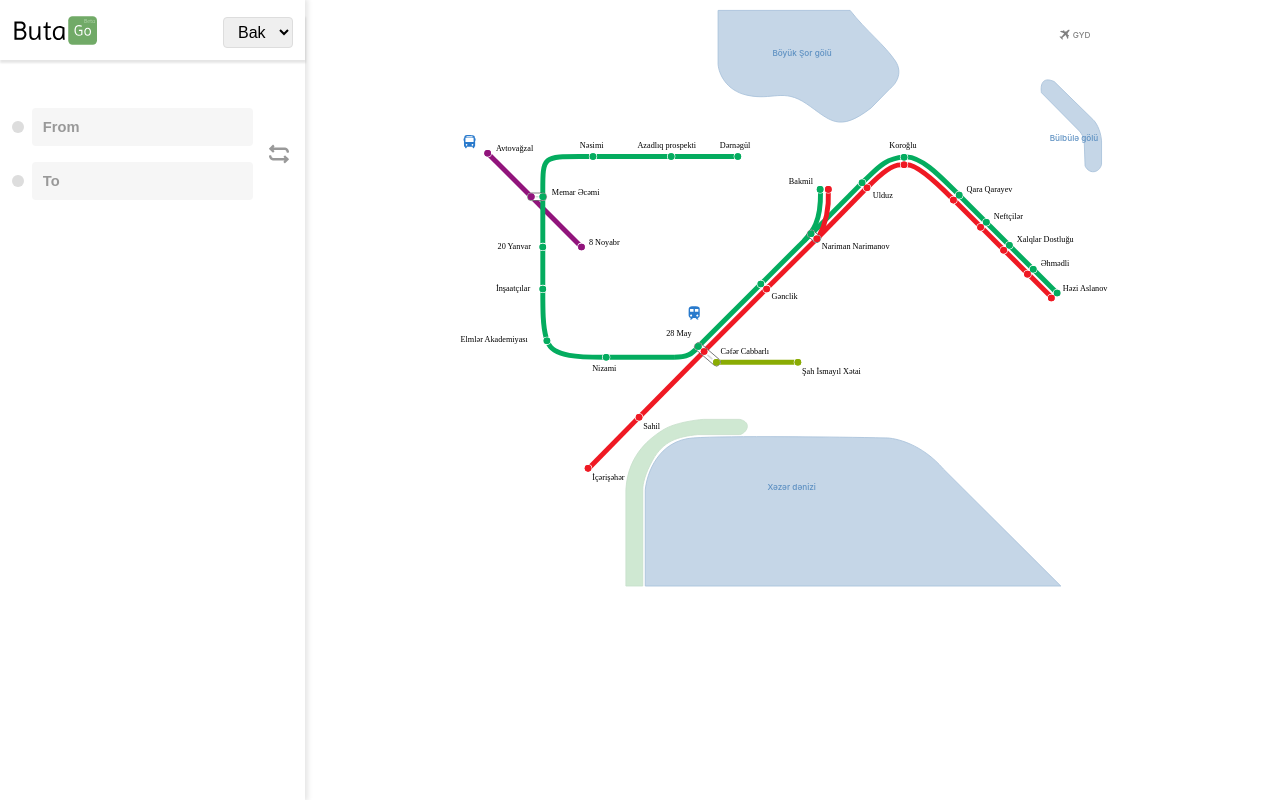
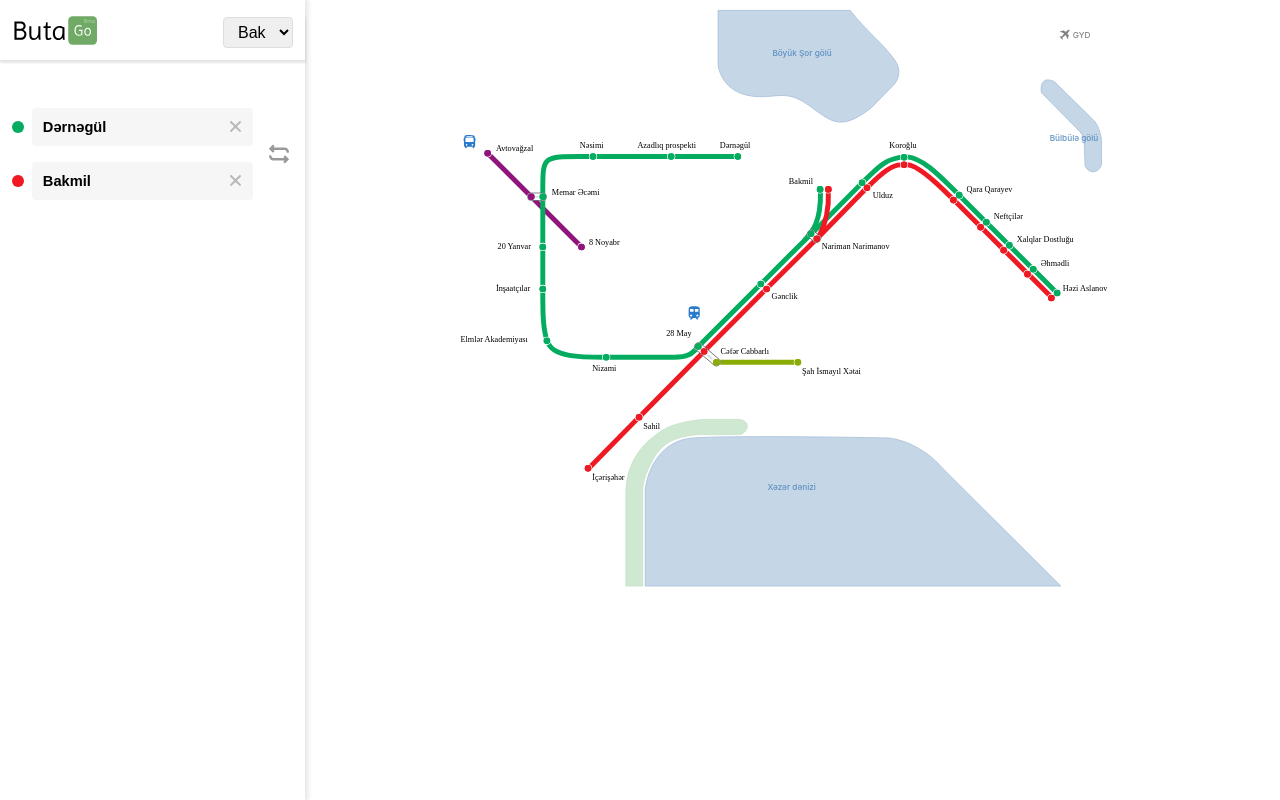
Before and after one commit to DeveloperVusal/metro-butago-vue, a Vue app: page / in a window 1280 px wide. Built offline with nearby package versions, Linux system fonts and the light colour scheme.

Commit message:
feat(sidebar): add feature manipulation of stations

```diff
--- /dev/null
+++ b/src/components/Icons/IconClose.vue
@@ -0,0 +1,33 @@
+<script>
+    import { useRoutesStore } from '@/stores/routes'
+
+    export default {
+        setup() {
+            const store = useRoutesStore()
+
+            return {
+                store
+            }
+        },
+        props: ['from', 'to']
+    }
+</script>
+
+<template>
+    <svg @click="store.setRoute(from, to)" version="1.0" xmlns="http://www.w3.org/2000/svg"
+    width="512.000000pt" height="512.000000pt" viewBox="0 0 512.000000 512.000000"
+    preserveAspectRatio="xMidYMid meet">
+
+    <g transform="translate(0.000000,512.000000) scale(0.100000,-0.100000)"
+    fill="#000000" stroke="none">
+    <path d="M395 5076 c-170 -41 -316 -188 -355 -356 -28 -120 -7 -261 54 -364
+    14 -23 419 -435 900 -916 l876 -875 -888 -890 c-956 -958 -930 -929 -967
+    -1070 -29 -115 -13 -234 47 -347 94 -177 315 -263 549 -214 140 30 103 -3
+    1054 947 484 483 885 879 890 879 5 0 406 -395 890 -879 816 -815 885 -881
+    945 -909 207 -96 457 -57 600 94 135 142 166 360 78 543 -29 61 -99 133 -927
+    958 l-896 891 871 874 c543 544 881 890 897 918 44 78 60 152 55 259 -6 115
+    -30 185 -93 269 -123 163 -346 232 -540 166 -111 -37 -161 -84 -1029 -953
+    l-850 -850 -875 872 c-941 936 -918 916 -1056 952 -69 18 -160 18 -230 1z"/>
+    </g>
+    </svg>
+</template>
--- a/src/components/Sidebar/Sidebar.vue
+++ b/src/components/Sidebar/Sidebar.vue
@@ -1,11 +1,81 @@
 <script>
+import { watch } from 'vue'
+
 import './styles/Sidebar.scss'
 
 import IconSwapSVG from '@/components/Icons/IconSwap.vue'
+import IconCloseSVG from '@/components/Icons/IconClose.vue'
+
+import { useRoutesStore } from '@/stores/routes'
+import { useStationsStore } from '@/stores/stations'
 
 export default {
     components: {
-        IconSwapSVG
+        IconSwapSVG,
+        IconCloseSVG
+    },
+    setup() {
+        const store = useRoutesStore()
+        const store2 = useStationsStore()
+
+        return {
+            store,
+            store2
+        }
+    },
+    created() {
+        watch(this.store.getRoute, (route) => {
+            this.routeLoad(route)
+        })
+    },
+    mounted() {
+        this.routeLoad(this.store.getRoute)
+    },
+    methods: {
+        routeLoad(route) {
+            const from = this.store2.stations.filter((stat) => {
+                return route.from === stat.id
+            })
+            const to = this.store2.stations.filter((stat) => {
+                return route.to === stat.id
+            })
+
+            this.route_from = {
+                name: '',
+                color: ''
+            }
+            this.route_to = {
+                name: '',
+                color: ''
+            }
+
+
+            if (from.length) {
+                this.route_from = {
+                    name: from[0].name,
+                    color: this.store2.colors[from[0].line_id]
+                }
+            }
+
+            if (to.length) {
+                this.route_to = {
+                    name: to[0].name,
+                    color:  this.store2.colors[to[0].line_id]
+                }
+            }
+        }
+    },
+    data() {
+        return {
+            route_from: {
+                name: '',
+                color: ''
+            },
+            route_to: {
+                name: '',
+                color: ''
+            }
+        }
     }
 }
 </script>
@@ -28,19 +98,30 @@ export default {
             <div class="points sidebar__center">
                 <div class="points__stations">
                     <div class="points__from_to">
-                        <div class="points__dot_line"></div>
+                        <div
+                            class="points__dot_line"
+                            :style="(route_from.color) ? 'background-color: ' + route_from.color : ''"
+                        ></div>
                         <div class="points__input">
-                            <input type="text" placeholder="From">
+                            <input type="text" placeholder="From" :value="route_from.name">
+                            <IconCloseSVG :from="null" :to="store.getRoute.to" />
                         </div>
                     </div>
                     <div class="points__from_to">
-                        <div class="points__dot_line"></div>
+                        <div
+                            class="points__dot_line"
+                            :style="(route_to.color) ? 'background-color: ' + route_to.color : ''"
+                        ></div>
                         <div class="points__input">
-                            <input type="text" placeholder="To">
+                            <input type="text" placeholder="To" :value="route_to.name">
+                            <IconCloseSVG :to="null" :from="store.getRoute.from" />
                         </div>
                     </div>
                 </div>
-                <div class="points__reverse">
+                <div
+                    :class="(route_from.name || route_to.name) ? 'points__reverse points__reverse--active' : 'points__reverse'"
+                    @click="store.setReverseRoute()"
+                >
                     <IconSwapSVG />
                 </div>
             </div>
--- a/src/components/Sidebar/styles/Sidebar.scss
+++ b/src/components/Sidebar/styles/Sidebar.scss
@@ -78,6 +78,7 @@
                         display: block;
                         width: calc(100% - 12px);
                         padding-left: .5rem;
+                        position: relative;
 
                         input {
                             display: block;
@@ -101,6 +102,23 @@
 
                             &:focus {
                                 border: 1px solid blue;
+                            }
+                        }
+
+                        svg {
+                            width: 11px;
+                            height: 11px;
+                            position: absolute;
+                            top: calc(26px / 2);
+                            right: 1.5rem;
+                            cursor: pointer;
+
+                            g {
+                                fill: #b8b8b8;
+                            }
+
+                            &:hover g {
+                                fill: #888;
                             }
                         }
                     }
--- /dev/null
+++ b/src/stores/routes.js
@@ -0,0 +1,22 @@
+import { computed, ref } from 'vue'
+import { defineStore } from 'pinia'
+
+export const useRoutesStore = defineStore('routes', () => {
+    const route = ref({
+        from: 1,
+        to: 25
+    })
+
+    const getRoute = computed(() => route.value)
+
+    const setRoute = (from, to) => {
+        route.value.from = from
+        route.value.to = to
+    }
+
+    const setReverseRoute = () => {
+        setRoute(getRoute.value.to, getRoute.value.from)
+    }
+
+    return { route, getRoute, setRoute, setReverseRoute }
+})
```
